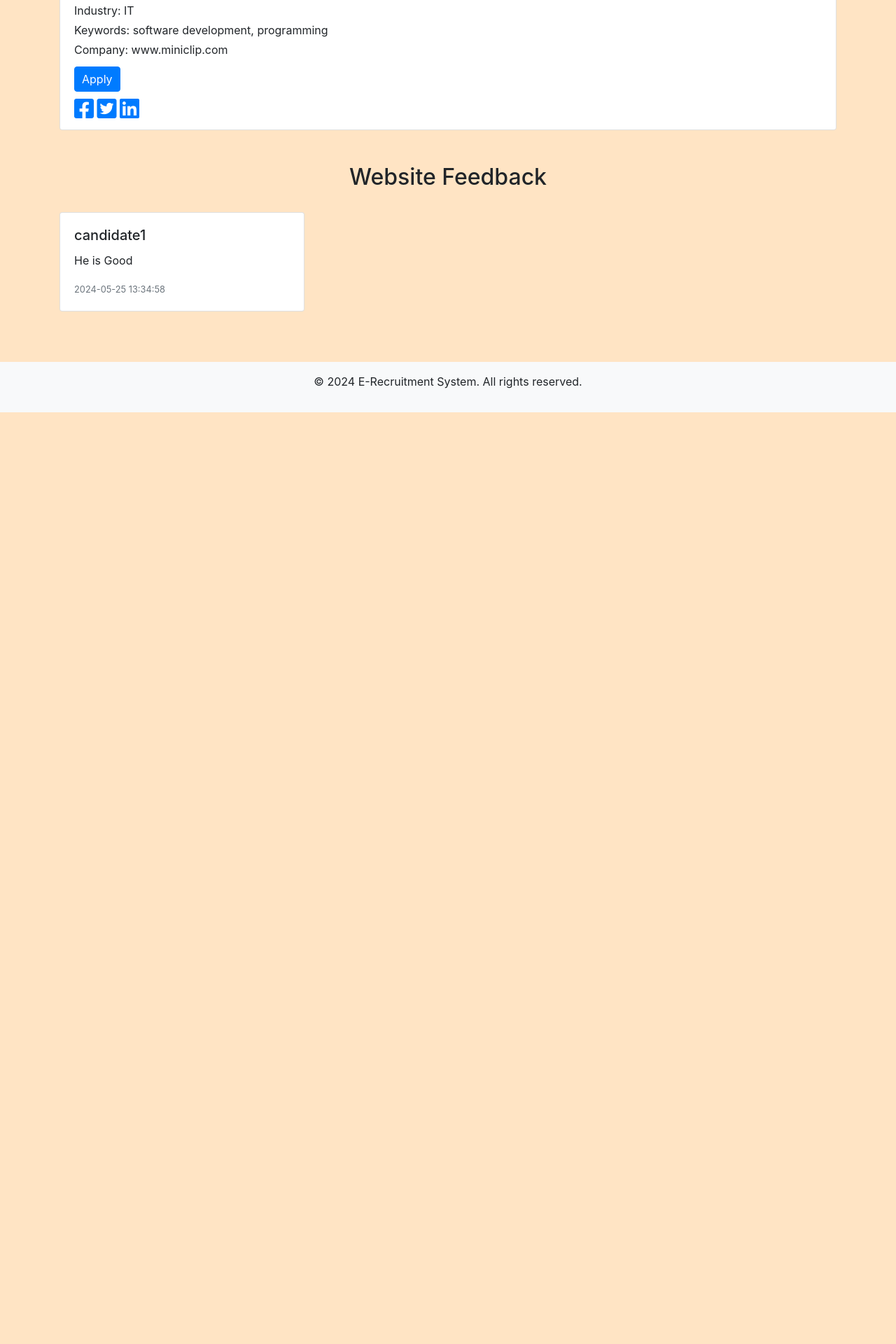
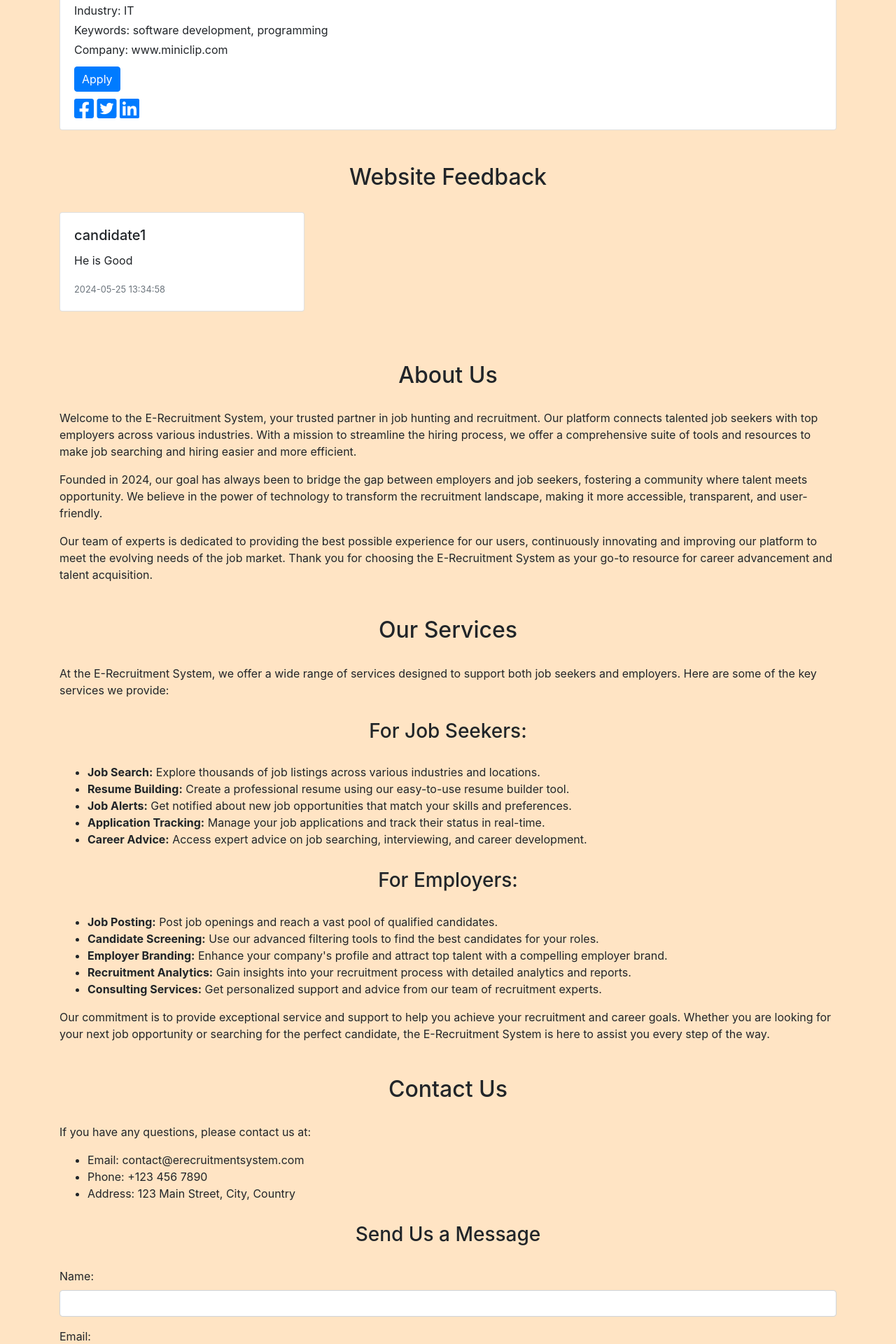
Before and after one commit to nasirabbas827/recruitement, a PHP site: page / in a window 1280 px wide. Shown: the part 840-2760 px from the top of the page at 70% size. Before the commit the page ends 1429 px from the top, so only its background shows below. Run offline with PHP 8.4, Linux system fonts and the light colour scheme; data comes from the database, SQL or seed files in the repository.

Commit message:
Final Code updated after prototype 2

```diff
--- a/index.php
+++ b/index.php
@@ -76,13 +76,14 @@ $feedback = mysqli_query($conn, $sql2);
         .jumbotron p {
             font-size: 1.5rem;
         }
-    </style>
+</style>
 </head>
 <body>
 
 <?php
 include('navbar.php');
 ?>
+
 
 <div class="jumbotron text-center">
     <h1>Welcome to E-Recruitment System</h1>
@@ -127,10 +128,9 @@ include('navbar.php');
                 </div>
             <?php endwhile; ?>
         </div>
-    </div>
+</div>
 
-
-    <div class="container mt-5">
+<div class="container mt-5">
     <h2>Website Feedback</h2>
     <div class="row">
         <?php while ($row = mysqli_fetch_assoc($feedback)) : ?>
@@ -146,6 +146,85 @@ include('navbar.php');
         <?php endwhile; ?>
     </div>
 </div>
+
+<div class="container mt-5">
+    <section id="about">
+        <h2>About Us</h2>
+        <p>
+            Welcome to the E-Recruitment System, your trusted partner in job hunting and recruitment. Our platform connects talented job seekers with top employers across various industries. With a mission to streamline the hiring process, we offer a comprehensive suite of tools and resources to make job searching and hiring easier and more efficient.
+        </p>
+        <p>
+            Founded in 2024, our goal has always been to bridge the gap between employers and job seekers, fostering a community where talent meets opportunity. We believe in the power of technology to transform the recruitment landscape, making it more accessible, transparent, and user-friendly.
+        </p>
+        <p>
+            Our team of experts is dedicated to providing the best possible experience for our users, continuously innovating and improving our platform to meet the evolving needs of the job market. Thank you for choosing the E-Recruitment System as your go-to resource for career advancement and talent acquisition.
+        </p>
+    </section>
+</div>
+
+<div class="container mt-5">
+    <section id="services">
+        <h2>Our Services</h2>
+        <p>
+            At the E-Recruitment System, we offer a wide range of services designed to support both job seekers and employers. Here are some of the key services we provide:
+        </p>
+        <h3>For Job Seekers:</h3>
+        <ul>
+            <li><strong>Job Search:</strong> Explore thousands of job listings across various industries and locations.</li>
+            <li><strong>Resume Building:</strong> Create a professional resume using our easy-to-use resume builder tool.</li>
+            <li><strong>Job Alerts:</strong> Get notified about new job opportunities that match your skills and preferences.</li>
+            <li><strong>Application Tracking:</strong> Manage your job applications and track their status in real-time.</li>
+            <li><strong>Career Advice:</strong> Access expert advice on job searching, interviewing, and career development.</li>
+        </ul>
+        <h3>For Employers:</h3>
+        <ul>
+            <li><strong>Job Posting:</strong> Post job openings and reach a vast pool of qualified candidates.</li>
+            <li><strong>Candidate Screening:</strong> Use our advanced filtering tools to find the best candidates for your roles.</li>
+            <li><strong>Employer Branding:</strong> Enhance your company's profile and attract top talent with a compelling employer brand.</li>
+            <li><strong>Recruitment Analytics:</strong> Gain insights into your recruitment process with detailed analytics and reports.</li>
+            <li><strong>Consulting Services:</strong> Get personalized support and advice from our team of recruitment experts.</li>
+        </ul>
+        <p>
+            Our commitment is to provide exceptional service and support to help you achieve your recruitment and career goals. Whether you are looking for your next job opportunity or searching for the perfect candidate, the E-Recruitment System is here to assist you every step of the way.
+        </p>
+    </section>
+</div>
+
+
+<div class="container mt-5">
+    <section id="contact">
+        <h2>Contact Us</h2>
+        <p>If you have any questions, please contact us at:</p>
+        <ul>
+            <li>Email: contact@erecruitmentsystem.com</li>
+            <li>Phone: +123 456 7890</li>
+            <li>Address: 123 Main Street, City, Country</li>
+        </ul>
+
+        <h3>Send Us a Message</h3>
+        <form action="contact_form.php" method="post">
+            <div class="form-group">
+                <label for="name">Name:</label>
+                <input type="text" class="form-control" id="name" name="name" required>
+            </div>
+            <div class="form-group">
+                <label for="email">Email:</label>
+                <input type="email" class="form-control" id="email" name="email" required>
+            </div>
+            <div class="form-group">
+                <label for="subject">Subject:</label>
+                <input type="text" class="form-control" id="subject" name="subject" required>
+            </div>
+            <div class="form-group">
+                <label for="message">Message:</label>
+                <textarea class="form-control" id="message" name="message" rows="5" required></textarea>
+            </div>
+            <button type="submit" class="btn btn-primary">Submit</button>
+        </form>
+    </section>
+</div>
+
+
 <footer class="mt-5 py-3 bg-light">
     <div class="container text-center">
         <p>&copy; 2024 E-Recruitment System. All rights reserved.</p>
--- /dev/null
+++ b/logout.php
@@ -0,0 +1,6 @@
+<?php
+session_start();
+session_destroy();
+header("Location: index.php");
+exit;
+?>
--- a/navbar.php
+++ b/navbar.php
@@ -7,14 +7,19 @@
         <ul class="navbar-nav ml-auto">
             <?php
             if (isset($_SESSION["id"]) && !empty($_SESSION["id"])) {
-                echo '<li class="nav-item"><a class="nav-link" href="home.php">Home</a></li>';
-                echo '<li class="nav-item"><a class="nav-link" href="update_profile.php">Update Profile</a></li>';
-                echo '<li class="nav-item"><a class="nav-link" href="order_history.php">My Orders</a></li>';
-                echo '<li class="nav-item"><a class="nav-link" href="view_offers.php">View Offers</a></li>';
-                echo '<li class="nav-item"><a class="nav-link" href="contact_support.php">Customer Support</a></li>';
-                echo '<li class="nav-item"><a class="nav-link" href="view_messages.php">View Messages</a></li>';
+                echo '<li class="nav-item"><a class="nav-link" href="index.php">Home</a></li>';
                 echo '<li class="nav-item"><a class="nav-link" href="logout.php">Logout</a></li>';
             } else {
+
+      echo '<li class="nav-item">
+        <a class="nav-link" href="#about">About Us</a>
+      </li>';
+      echo '<li class="nav-item">
+        <a class="nav-link" href="#services">Our Services</a>
+      </li>';
+      echo '<li class="nav-item">
+        <a class="nav-link" href="#contact">Contact Us</a>
+      </li>';
                 echo '<li class="nav-item"><a class="nav-link" href="register.php">Register</a></li>';
                 echo '<li class="nav-item"><a class="nav-link" href="login.php">Login</a></li>';
                 echo '<li class="nav-item"><a class="nav-link" href="./admin/admin_login.php">Admin Login</a></li>';
```
Also changed, not shown: 1 other file.
